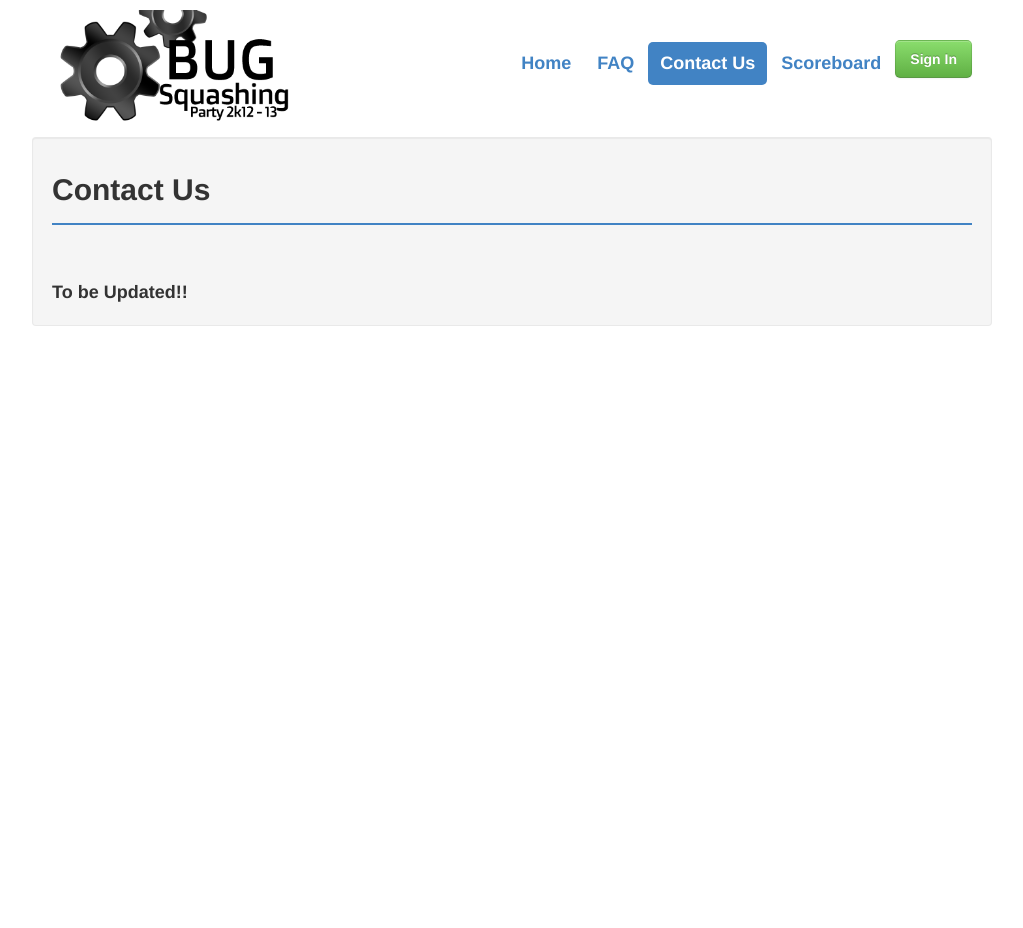
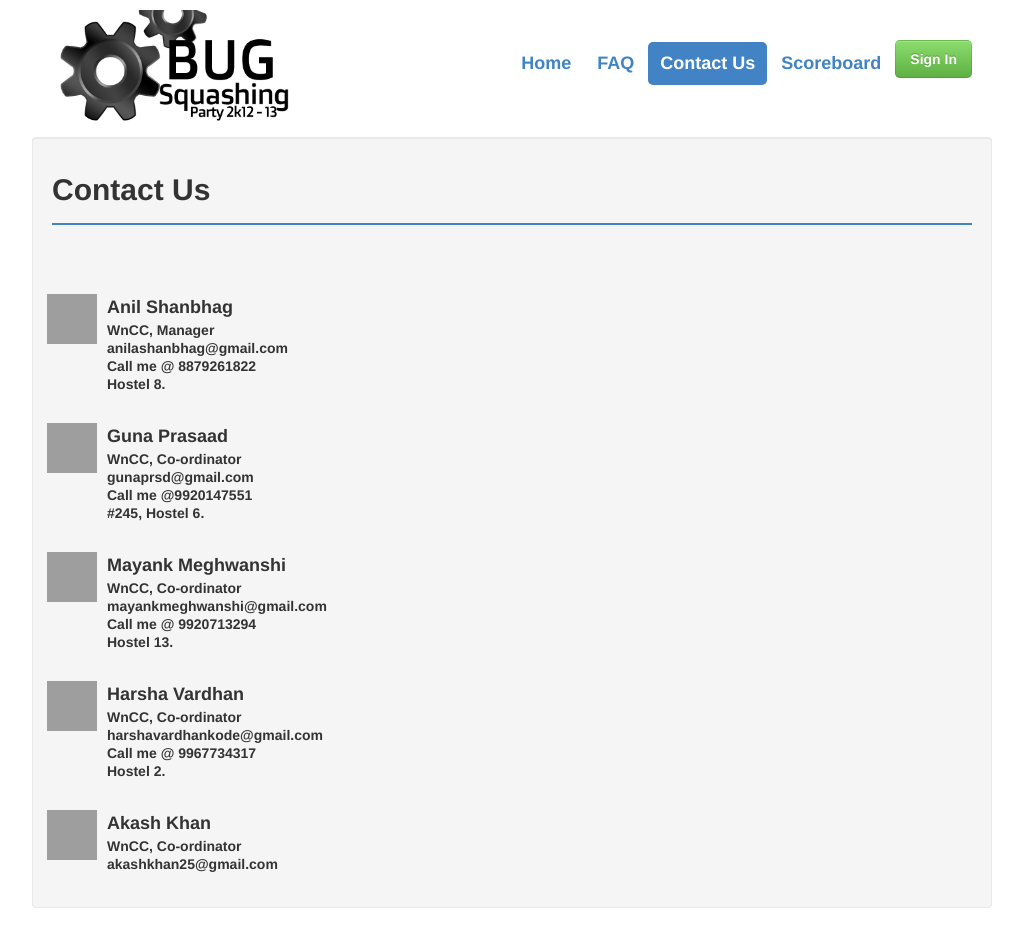
Before and after one commit to wncc/bug-squashing-contest, a PHP site: page /user/contact.php in a window 1280 px wide. Shown: the whole page, without its empty margins (98-1121 px from the left). Before the commit the page ends 326 px from the top, so only its background shows below. Run offline with PHP 8.4, Linux system fonts and the light colour scheme; some libraries are stand-ins or nearby versions; grey boxes are pictures that could not be loaded.

Commit message:
Update user/contact.php

```diff
--- a/user/contact.php
+++ b/user/contact.php
@@ -37,7 +37,76 @@
                 <h1>Contact Us</h1>
                 <hr/>
             </div>
-            <h3>To be Updated!!</h3>
+            <div class='row'>
+            <div class='span6'>
+            				<div class='span1'>
+									<div style="margin:15px; background: url('https://graph.facebook.com/anilashanbhag/picture');height:50px;width:50px"></div>
+            				</div>
+            				<div class="span5" style="margin:15px">
+									<h3>Anil Shanbhag</h3>
+									<h4>
+									WnCC, Manager<br>
+									anilashanbhag@gmail.com<br>
+									Call me @ 8879261822<br>
+									Hostel 8.
+									</h4>
+            				</div>
+            </div>
+            			<div class='span6'>
+            				<div class='span1'>
+									<div style="margin:15px; background: url('https://graph.facebook.com/gunaprsd/picture');height:50px;width:50px"></div>
+            				</div>
+            				<div class="span5" style="margin:15px">
+									<h3>Guna Prasaad</h3>
+									<h4>
+									WnCC, Co-ordinator<br>
+									gunaprsd@gmail.com<br>
+									Call me @9920147551<br>
+									#245, Hostel 6.
+									</h4>
+            				</div>
+            			</div>
+            <div class='span6'>
+            				<div class='span1'>
+									<div style="margin:15px; background: url('https://graph.facebook.com/mayank127/picture');height:50px;width:50px"></div>
+            				</div>
+            				<div class="span5" style="margin:15px">
+									<h3>Mayank Meghwanshi</h3>
+									<h4>
+									WnCC, Co-ordinator<br>
+									mayankmeghwanshi@gmail.com<br>
+									Call me @ 9920713294<br>
+									Hostel 13.
+									</h4>
+            				</div>
+            </div>
+            <div class='span6'>
+            				<div class='span1'>
+									<div style="margin:15px; background: url('https://graph.facebook.com/harshavardhankode/picture');height:50px;width:50px"></div>
+            				</div>
+            				<div class="span5" style="margin:15px">
+									<h3>Harsha Vardhan</h3>
+									<h4>
+									WnCC, Co-ordinator<br>
+									harshavardhankode@gmail.com<br>
+									Call me @ 9967734317<br>
+									Hostel 2.
+									</h4>
+            				</div>
+           </div>
+                 <div class='span6'>
+            				<div class='span1'>
+									<div style="margin:15px; background: url('https://graph.facebook.com/akashkhan25/picture');height:50px;width:50px"></div>
+            				</div>
+            				<div class="span5" style="margin:15px">
+									<h3>Akash Khan</h3>
+									<h4>
+									WnCC, Co-ordinator<br>
+									akashkhan25@gmail.com<br>
+									</h4>
+            				</div>
+            			</div>
+           </div>
         </div>
     </div>
 
```
